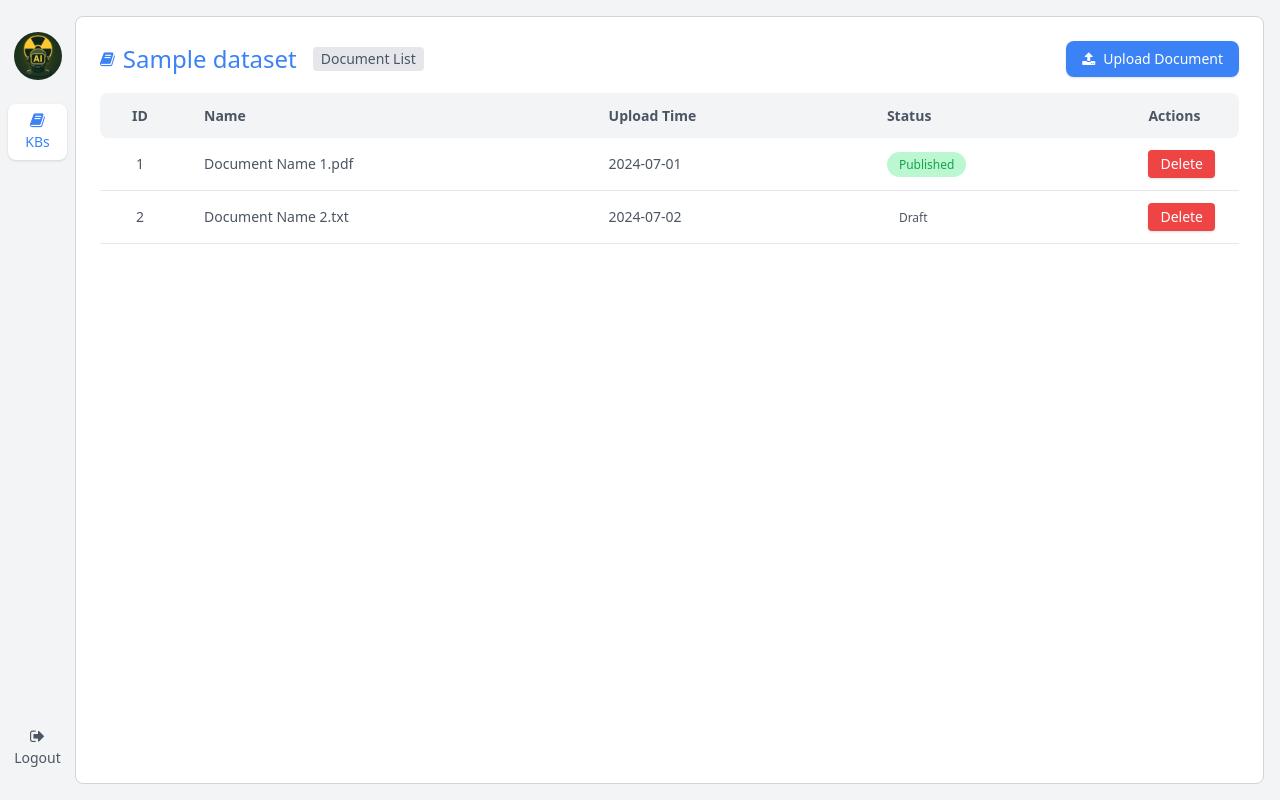
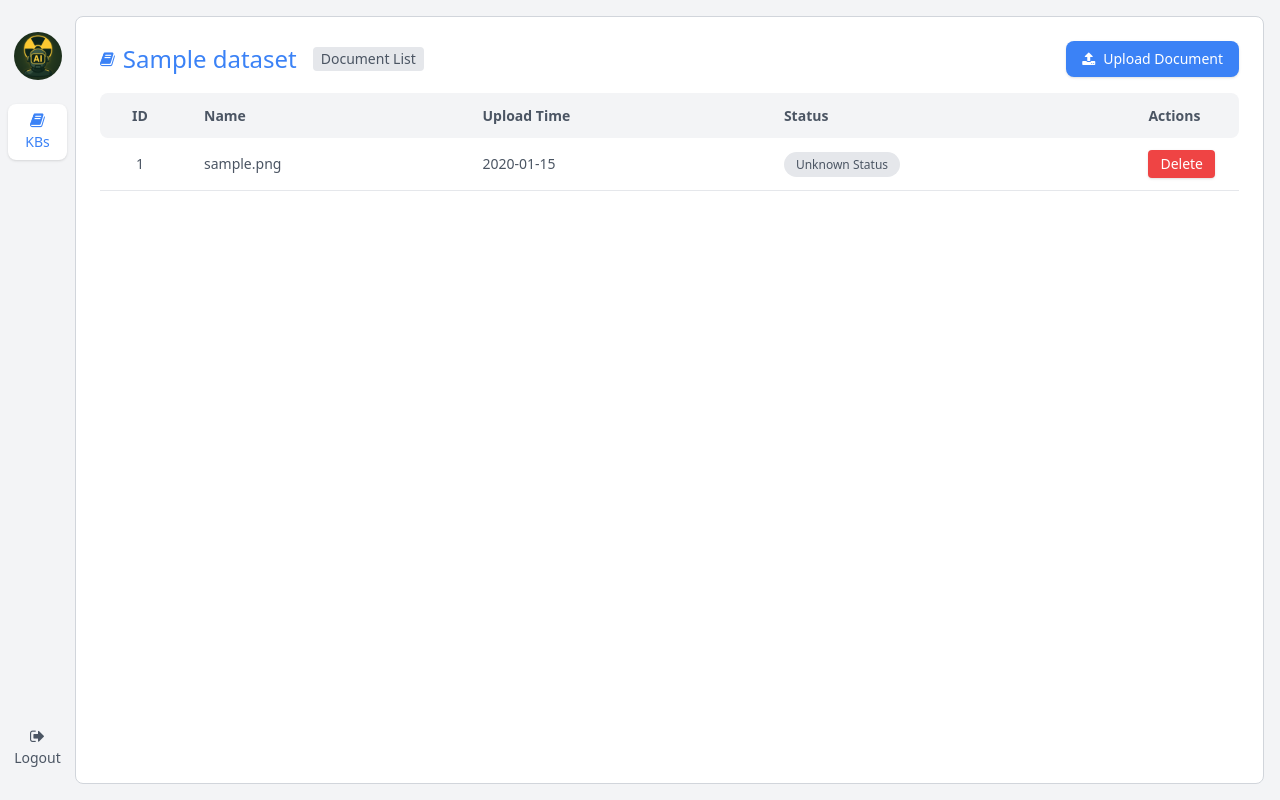
Before and after one commit to SodaShikenn/LLM-RAG_KBQA, a Flask app: page /dataset/document_list/1 in a window 1280 px wide. Run offline with Flask 3, Linux system fonts and the light colour scheme; tables that the repository leaves empty hold one stand-in row (values such as "Sample post"); parts of the project's set-up code (start-up, migrations or seed data) failed here and were passed over.

Commit message:
Document List Display and Status Filter

```diff
--- a/project/apps/dataset/views/document.py
+++ b/project/apps/dataset/views/document.py
@@ -9,30 +9,31 @@
 @bp.route("/document_list/<int:dataset_id>", endpoint="document_list")
 def list(dataset_id):
     dataset = Dataset.query.filter_by(id=dataset_id).first()
-    return render_template("dataset/document_list.html", dataset=dataset)
+    documents = Document.query.filter_by(dataset_id=dataset_id).order_by(Document.created_at.desc()).all()
+    return render_template("dataset/document_list.html", dataset=dataset, documents=documents)
 
 @bp.route("/document_create/<int:dataset_id>", methods=["GET", "POST"], endpoint="document_create")
 def create(dataset_id):
     dataset = Dataset.query.filter_by(id=dataset_id).first()
 
     if request.method == "POST":
-        # 处理文件上传
+        # Handle file upload
         file = request.files.get('file')
         if file:
             if not allowed_file(file.filename):
-                flash("不允许的文件类型。只允许以下类型: " + ", ".join(ALLOWED_EXTENSIONS), 'error')
+                flash("File type not allowed. Only the following types are allowed: " + ", ".join(ALLOWED_EXTENSIONS), 'error')
             elif file.content_length > MAX_CONTENT_LENGTH:
-                flash("文件大小超过限制。最大允许大小为 16MB。", 'error')
+                flash("File size exceeds limit. Maximum allowed size is 16MB.", 'error')
             else:
                 try:
-                    # 提取文件扩展名
+                    # Extract file extension
                     file_ext = os.path.splitext(file.filename)[1]
-                    # 生成新的文件名
+                    # Generate new file name
                     file_path = f"{uuid.uuid4()}{file_ext}"
-                    # 保存文件
+                    # Save file
                     file.save(os.path.join(UPLOAD_FOLDER, file_path))
 
-                    # 保存数据
+                    # Save data
                     new_document = Document(
                         dataset_id=dataset_id,
                         file_name=file.filename,
@@ -42,13 +43,13 @@
                     db.session.add(new_document)
                     db.session.commit()
 
-                    # @todo 发起文件分割任务
+                    # @todo Initiate file splitting task
 
-                    flash("文件上传成功", "success")
+                    flash("File uploaded successfully", "success")
                     return redirect(url_for("dataset.document_list", dataset_id=dataset_id))
                 except Exception as e:
                     db.session.rollback()
-                    flash(f"文件上传失败: {e}", "error")
+                    flash(f"File upload failed: {e}", "error")
 
     # Render the page
     return render_template("dataset/document_create.html", dataset=dataset)
--- a/project/apps/templates/dataset/document_list.html
+++ b/project/apps/templates/dataset/document_list.html
@@ -36,31 +36,20 @@
                     </tr>
                 </thead>
                 <tbody class="text-gray-600 text-sm">
+                    {% for item in documents %}
                     <tr class="border-b border-gray-200 hover:bg-gray-50">
-                        <td class="py-3 px-6 text-center">1</td>
-                        <td class="py-3 px-6">Document Name 1.pdf</td>
-                        <td class="py-3 px-6">2024-07-01</td>
-                        <td class="py-3 px-6">
-                            <span class="bg-green-200 text-green-600 py-1 px-3 rounded-full text-xs">Published</span>
+                        <td class="py-3 px-6 text-center">{{item.id}}</td>
+                        <td class="py-3 px-6">{{item.file_name}}</td>
+                        <td class="py-3 px-6">{{item.created_at.strftime('%Y-%m-%d')}}</td>
+                        <td class="py-3 px-6">{% set status_text, status_class = item.status | document_status %}
+                            <span class="py-1 px-3 rounded-full text-xs {{ status_class }}">{{ status_text }}</span>
                         </td>
                         <td class="py-3 px-6">
                             <button
                                 class="bg-red-500 text-white px-3 py-1 text-sm rounded shadow hover:bg-red-600">Delete</button>
                         </td>
                     </tr>
-                    <tr class="border-b border-gray-200 hover:bg-gray-50">
-                        <td class="py-3 px-6 text-center">2</td>
-                        <td class="py-3 px-6">Document Name 2.txt</td>
-                        <td class="py-3 px-6">2024-07-02</td>
-                        <td class="py-3 px-6">
-                            <span class="bg-yellow-200 text-yellow-600 py-1 px-3 rounded-full text-xs">Draft</span>
-                        </td>
-                        <td class="py-3 px-6">
-                            <button
-                                class="bg-red-500 text-white px-3 py-1 text-sm rounded shadow hover:bg-red-600">Delete</button>
-                        </td>
-                    </tr>
-                    <!-- Additional document rows can be added -->
+                    {% endfor%}
                 </tbody>
             </table>
 
```
Also changed, not shown: 2 other files.
